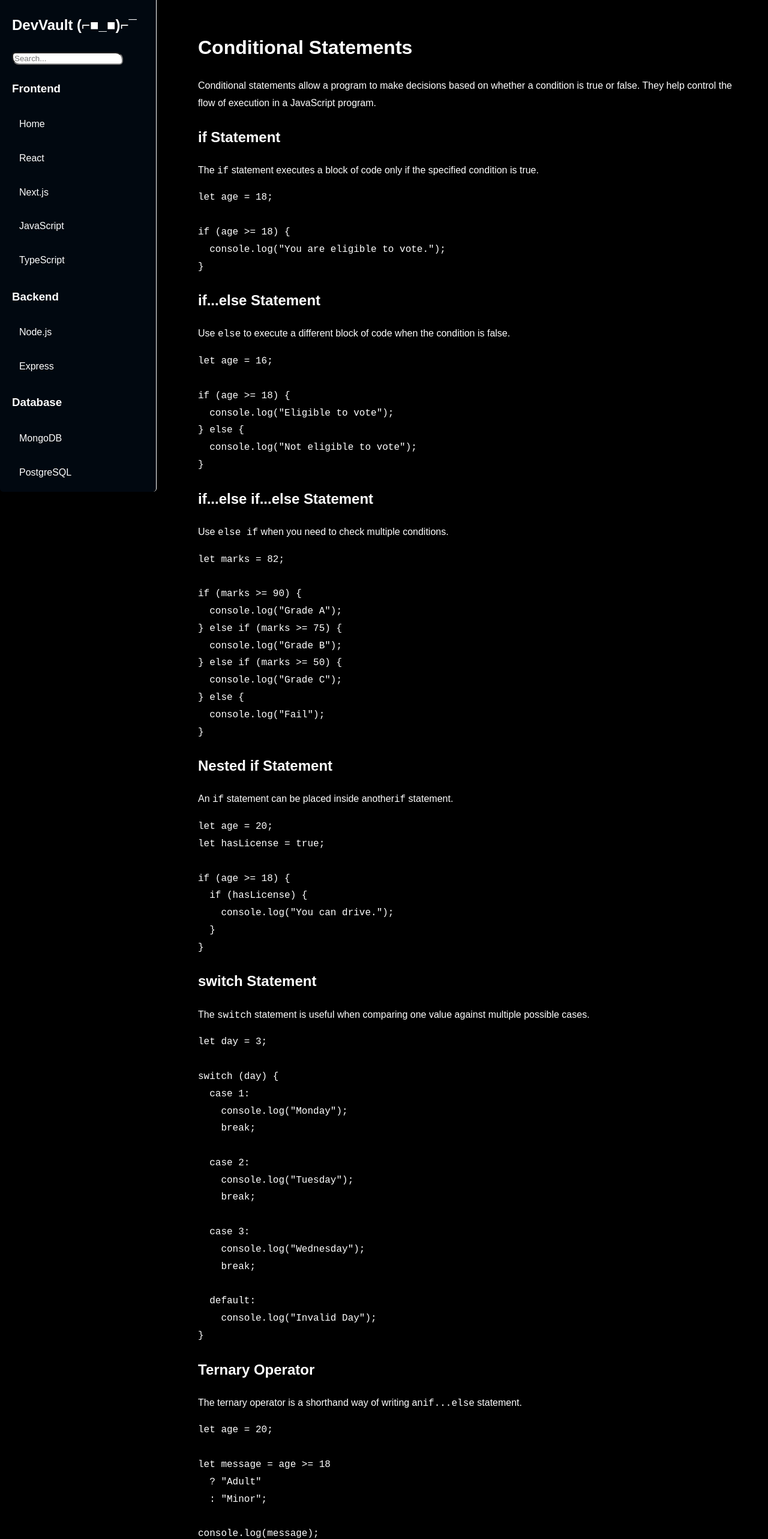
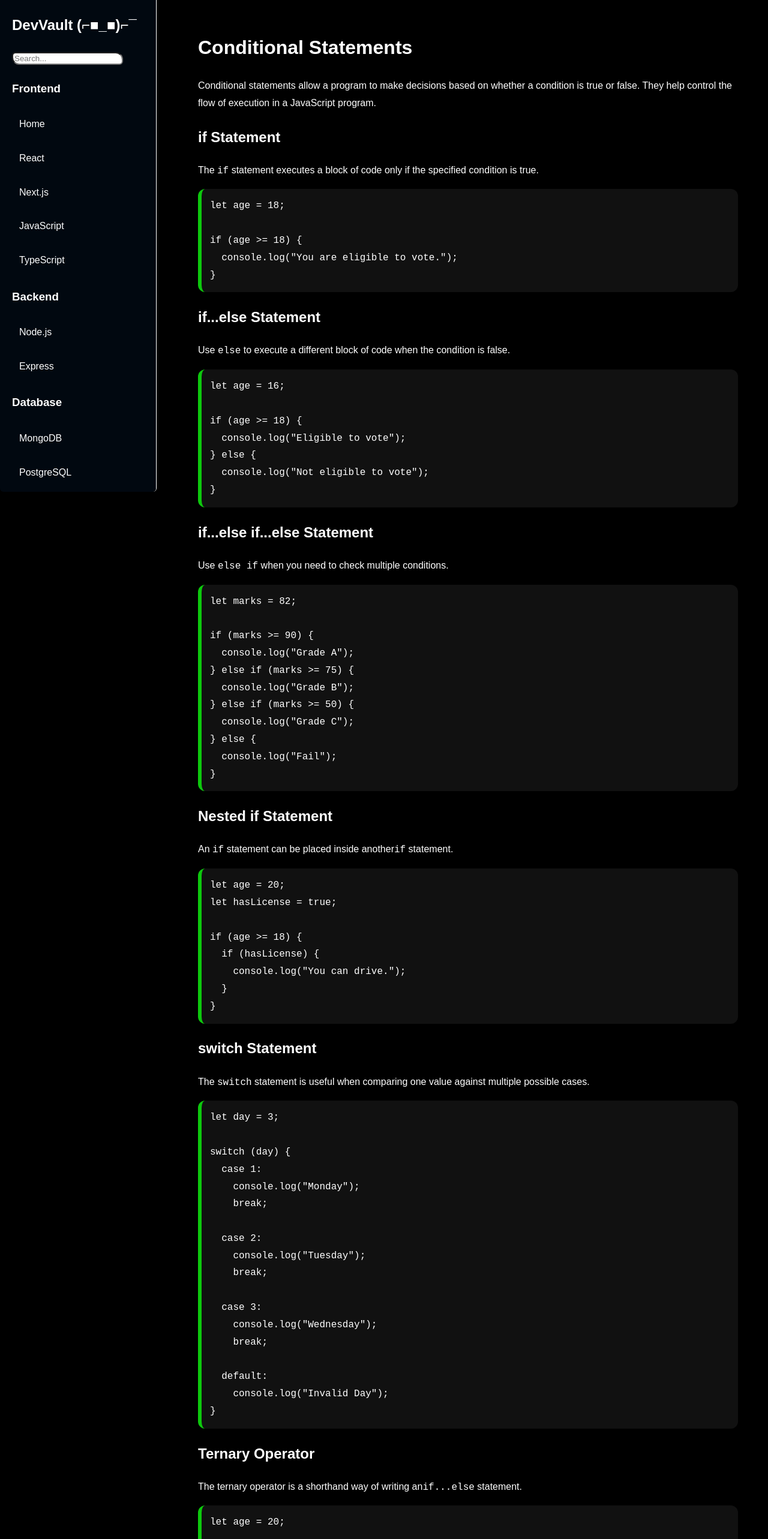
Before and after one commit to asmitbiswas/Project-Next-JS, a Next.js app in the folder app/: page /JavaScript/CT in a window 1280 px wide. Shown: the part 20-2586 px from the top of the page at 60% size. Built offline with nearby package versions, Linux system fonts and the light colour scheme.

Commit message:
Styling Conditonal statments page

```diff
--- a/app/app/(categories)/JavaScript/CT/page.tsx
+++ b/app/app/(categories)/JavaScript/CT/page.tsx
@@ -1,9 +1,9 @@
-import Sidebar from "@/app/components/page";
+// import Sidebar from "@/app/components/page";
 
 export default function ConditionalStatements() {
   return (
     <div>
-      <Sidebar />
+      {/* <Sidebar /> */}
 
       <div>
         <h1>Conditional Statements</h1>
@@ -21,7 +21,14 @@ export default function ConditionalStatements() {
           the specified condition is true.
         </p>
 
-        <pre>
+        <pre
+        style={{
+          borderLeft:"6px solid rgb(13 200 13)",
+          padding:"14px",
+          background:"#111",
+          borderRadius:"12px"
+        }}
+        >
 {`let age = 18;
 
 if (age >= 18) {
@@ -36,7 +43,14 @@ if (age >= 18) {
           the condition is false.
         </p>
 
-        <pre>
+        <pre
+          style={{
+          borderLeft:"6px solid rgb(13 200 13)",
+          padding:"14px",
+          background:"#111",
+          borderRadius:"12px"
+        }}
+        >
 {`let age = 16;
 
 if (age >= 18) {
@@ -53,7 +67,14 @@ if (age >= 18) {
           conditions.
         </p>
 
-        <pre>
+        <pre
+          style={{
+          borderLeft:"6px solid rgb(13 200 13)",
+          padding:"14px",
+          background:"#111",
+          borderRadius:"12px"
+        }}
+        >
 {`let marks = 82;
 
 if (marks >= 90) {
@@ -74,7 +95,14 @@ if (marks >= 90) {
           <code>if</code> statement.
         </p>
 
-        <pre>
+        <pre
+          style={{
+          borderLeft:"6px solid rgb(13 200 13)",
+          padding:"14px",
+          background:"#111",
+          borderRadius:"12px"
+        }}
+        >
 {`let age = 20;
 let hasLicense = true;
 
@@ -92,7 +120,14 @@ if (age >= 18) {
           value against multiple possible cases.
         </p>
 
-        <pre>
+        <pre
+          style={{
+          borderLeft:"6px solid rgb(13 200 13)",
+          padding:"14px",
+          background:"#111",
+          borderRadius:"12px"
+        }}
+        >
 {`let day = 3;
 
 switch (day) {
@@ -120,7 +155,14 @@ switch (day) {
           <code>if...else</code> statement.
         </p>
 
-        <pre>
+        <pre
+          style={{
+          borderLeft:"6px solid rgb(13 200 13)",
+          padding:"14px",
+          background:"#111",
+          borderRadius:"12px"
+        }}
+        >
 {`let age = 20;
 
 let message = age >= 18
```
